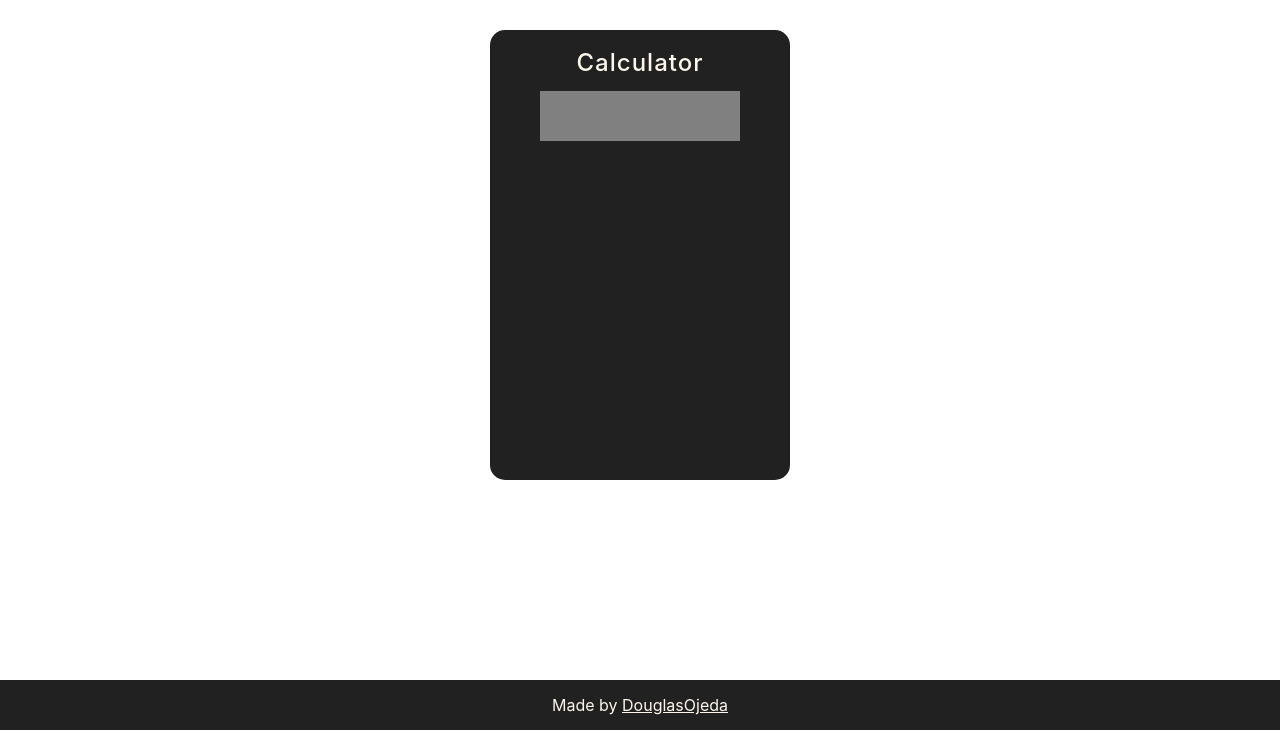
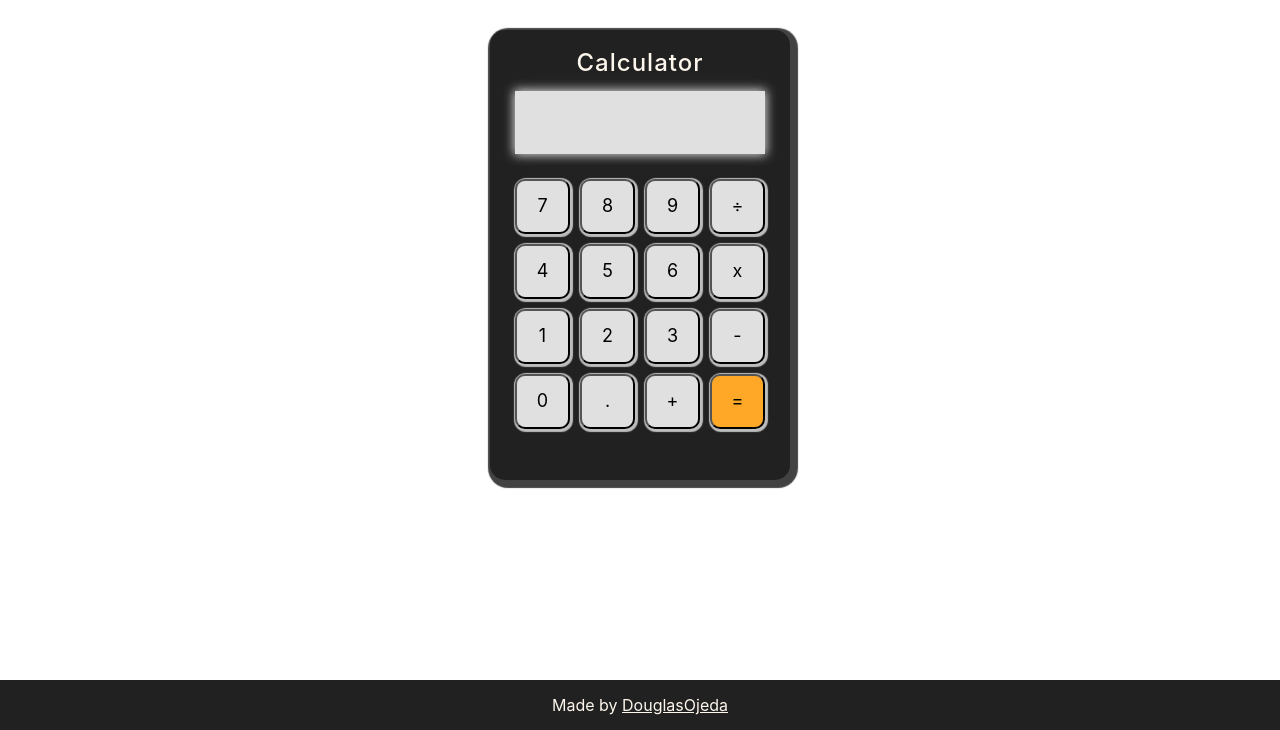
Before and after one commit to DouglasOjeda/BasicCalculator, a plain HTML site: page index.html in a window 1280 px wide. Shown: the part 70-800 px from the top of the page. Drawn offline with Linux system fonts and the light colour scheme.

Commit message:
WIP: Finishing up Calculator design.

```diff
--- a/index.html
+++ b/index.html
@@ -11,18 +11,34 @@
 </head>
 <body>
     <header>
-        <h1>Basic Calculator</h1>
+        <h1>Welcome!</h1>
     </header>
     <main>
         <div id="calculator">
-            <h2 class="name">Calculator</h2>
+            <h2 id="calculator-name">Calculator</h2>
             <div id="screen"></div>
             <div id="button-container">
+                <button class="button" id="seven">7</button>
+                <button class="button" id="eight">8</button>
+                <button class="button" id="nine">9</button>
+                <button class="button" id="divide">÷</button>
+                <button class="button" id="four">4</button>
+                <button class="button" id="five">5</button>
+                <button class="button" id="six">6</button>
+                <button class="button" id="multiply">x</button>
+                <button class="button" id="one">1</button>
+                <button class="button" id="two">2</button>
+                <button class="button" id="three">3</button>
+                <button class="button" id="subtract">-</button>
+                <button class="button" id="zero">0</button>
+                <button class="button" id="decimal">.</button>
+                <button class="button" id="plus">+</button>
+                <button class="button" id="equals">=</button>
             </div>
         </div>
     </main>
     <footer><p>
-        Made by <a href="https://github.com/DouglasOjeda/Etch-a-Sketch" target="_blank" rel="noopener noreferrer">DouglasOjeda</a>
+        Made by <a href="https://github.com/DouglasOjeda/BasicCalculator" target="_blank" rel="noopener noreferrer">DouglasOjeda</a>
     </p></footer>
 </body>
 </html>
--- a/styles.css
+++ b/styles.css
@@ -59,6 +59,7 @@ main {
     align-items: center;
     background-color: #212121;
     border-radius: 15px;
+    box-shadow: 3px 3px 1px 5px #424242;
     box-sizing: border-box;
     display: flex;
     flex-direction: column;
@@ -68,7 +69,7 @@ main {
     padding: 15px;
     width: 100%;
 }
-#calculator .name {
+#calculator-name {
     color: #fdf6ec;
     font-size: 1.5rem;
     font-weight: 500;
@@ -77,9 +78,46 @@ main {
 }
 #screen {
     aspect-ratio: 4 / 1;
-    background-color: grey;
-    max-width: 200px;
+    background-color: #E0E0E0;
+    box-shadow: 0px 0px 10px 1px #E0E0E0;
+    max-width: 250px;
     width: 100%;
+}
+#button-container {
+    aspect-ratio: 1 / 1;
+    display: flex;
+    flex-direction: row;
+    flex-wrap: wrap;
+    gap: 10px;
+    justify-content: center;
+    margin-top: 25px;
+    margin-bottom: 30px;
+    max-width: 250px;
+}
+.button {
+    background-color: #e0e0e0;
+    border-radius: 10px;
+    box-shadow: 1px 1px 1px 2px #bdbdbd;
+    flex: 1 0 calc(25% - 10px);
+    transition: background-color 0.2s;
+}
+.button:hover {
+    background-color: #bdbdbd;
+    cursor: pointer;
+}
+.button:active {
+    background-color: #9e9e9e;
+    transform: scale(0.95);
+}
+#equals {
+    background-color: #FFA726;
+}
+#equals:hover {
+    background-color: #FB8C00;
+}
+
+#equals:active {
+    background-color: #EF6C00;
 }
 /** Footer */
 footer {
```
